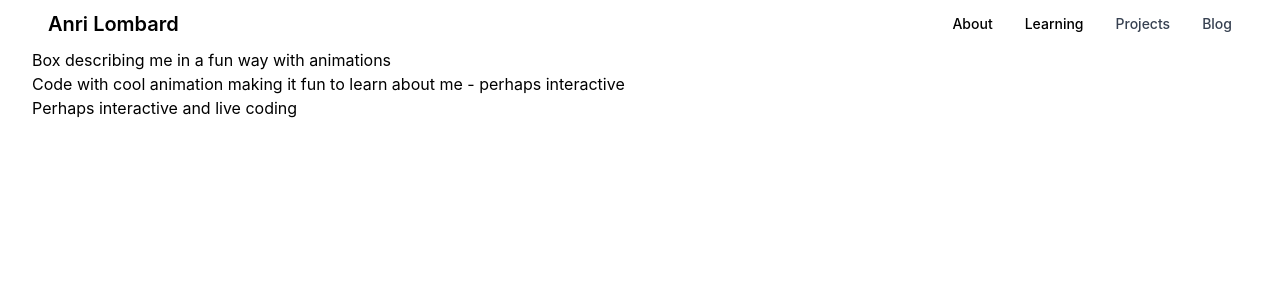
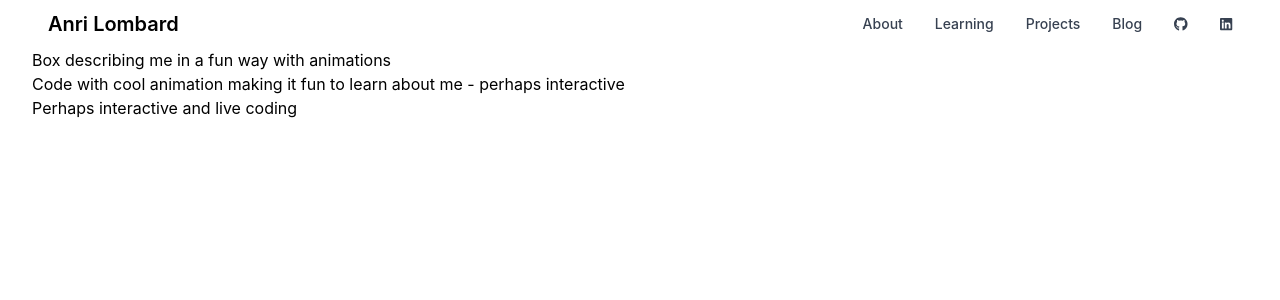
Before and after one commit to Anri-Lombard/Anri-Lombard-v4, a Next.js app: page /about in a window 1280 px wide. Shown: the top 300 px of the page. Built offline with nearby package versions, Linux system fonts and the light colour scheme.

Commit message:
Navbar done

```diff
--- a/components/navbar.tsx
+++ b/components/navbar.tsx
@@ -1,40 +1,21 @@
 import Link from 'next/link';
+import { FontAwesomeIcon } from '@fortawesome/react-fontawesome';
+import {
+    faGithub,
+    faLinkedin
+} from "@fortawesome/free-brands-svg-icons";
 
 function Navbar() {
+    // Styling
+    const linkStyles = "block py-2 pr-4 pl-3 text-gray-700 border-b border-gray-100 hover:bg-gray-50 md:hover:bg-transparent md:border-0 md:hover:text-blue-700 md:p-0 dark:text-gray-400 md:dark:hover:text-white dark:hover:bg-gray-700 dark:hover:text-white md:dark:hover:bg-transparent dark:border-gray-700";
+
     return (
-        // <div className="navbar flex flex-row">
-        //     <div className="basis-1/4 navbar-brand self-center hover:animate-pulse">
-        //         <Link href="/">
-        //             Anri Lombard
-        //         </Link>
-        //     </div>
-        //     {/* <div className=""></div> */}
-        //     <div className="basis-1/5 self-center navbar-item">
-        //         <Link href="/about">
-        //             About
-        //         </Link>
-        //     </div>
-        //     <div className="basis-1/5 self-center navbar-item">
-        //         <Link href="/learning">
-        //             Learning
-        //         </Link>
-        //     </div>
-        //     <div className="basis-1/5 self-center navbar-item">
-        //         <Link href="/projects">
-        //             Projects
-        //         </Link>
-        //     </div>
-        //     <div className="basis-1/5 self-center navbar-item">
-        //         <Link href="https://anri-lombard.github.io/">
-        //             Blog
-        //         </Link> and SM
-        //     </div>
-        // </div>
-
         <nav className="bg-white border-gray-200 px-2 sm:px-4 py-2.5 rounded dark:bg-gray-900">
-            <div className="container flex flex-wrap justify-between items-center mx-auto">
-                <Link href="/" className="flex items-center">
-                    <span className="self-center text-xl font-semibold whitespace-nowrap dark:text-white">Anri Lombard</span>
+            <div className="container flex flex-wrap justify-between items-center mx-auto cursor-pointer">
+                <Link href="/">
+                    <span className="flex items-center self-center text-xl font-semibold whitespace-nowrap dark:text-white">
+                    Anri Lombard
+                    </span>
                 </Link>
                 <button data-collapse-toggle="navbar-default" type="button" className="inline-flex items-center p-2 ml-3 text-sm text-gray-500 rounded-lg md:hidden hover:bg-gray-100 focus:outline-none focus:ring-2 focus:ring-gray-200 dark:text-gray-400 dark:hover:bg-gray-700 dark:focus:ring-gray-600" aria-controls="navbar-default" aria-expanded="false">
                     <span className="sr-only">Open main menu</span>
@@ -42,17 +23,27 @@ function Navbar() {
                 </button>
                 <div className="hidden w-full md:block md:w-auto" id="navbar-default">
                     <ul className="flex flex-col mt-4 md:flex-row md:space-x-8 md:mt-0 md:text-sm md:font-medium">
-                        <li>
-                            <Link href="/about" className="block py-2 pr-4 pl-3 text-gray-700 border-b border-gray-100 hover:bg-gray-50 md:hover:bg-transparent md:border-0 md:hover:text-blue-700 md:p-0 dark:text-gray-400 md:dark:hover:text-white dark:hover:bg-gray-700 dark:hover:text-white md:dark:hover:bg-transparent dark:border-gray-700">About</Link>
+                        <li className={linkStyles}>
+                            <Link href="/about">About</Link>
                         </li>
-                        <li>
-                            <Link href="/learning" className="block py-2 pr-4 pl-3 text-gray-700 border-b border-gray-100 hover:bg-gray-50 md:hover:bg-transparent md:border-0 md:hover:text-blue-700 md:p-0 dark:text-gray-400 md:dark:hover:text-white dark:hover:bg-gray-700 dark:hover:text-white md:dark:hover:bg-transparent dark:border-gray-700">Learning</Link>
+                        <li className={linkStyles}>
+                            <Link href="/learning">Learning</Link>
                         </li>
-                        <li>
-                            <a href="/projects" className="block py-2 pr-4 pl-3 text-gray-700 border-b border-gray-100 hover:bg-gray-50 md:hover:bg-transparent md:border-0 md:hover:text-blue-700 md:p-0 dark:text-gray-400 md:dark:hover:text-white dark:hover:bg-gray-700 dark:hover:text-white md:dark:hover:bg-transparent dark:border-gray-700">Projects</a>
+                        <li className={linkStyles}>
+                            <Link href="/projects">Projects</Link>
                         </li>
-                        <li>
-                            <a href="https://anri-lombard.github.io/" className="block py-2 pr-4 pl-3 text-gray-700 hover:bg-gray-50 md:hover:bg-transparent md:border-0 md:hover:text-blue-700 md:p-0 dark:text-gray-400 md:dark:hover:text-white dark:hover:bg-gray-700 dark:hover:text-white md:dark:hover:bg-transparent">Blog</a>
+                        <li className={linkStyles}>
+                            <Link href="https://anri-lombard.github.io/">Blog</Link>
+                        </li>
+                        <li className={`cursor-pointer ${linkStyles}`}>
+                            <Link href="https://github.com/Anri-Lombard">
+                                <FontAwesomeIcon icon={faGithub} />
+                            </Link>
+                        </li>
+                        <li className={`cursor-pointer ${linkStyles}`}>
+                            <Link href="https://www.linkedin.com/in/anri-lombard-ab37ab201/">
+                                <FontAwesomeIcon icon={faLinkedin} />
+                            </Link>
                         </li>
                     </ul>
                 </div>
--- a/package.json
+++ b/package.json
@@ -9,6 +9,9 @@
     "lint": "next lint"
   },
   "dependencies": {
+    "@fortawesome/fontawesome-svg-core": "^6.1.1",
+    "@fortawesome/free-brands-svg-icons": "^6.1.1",
+    "@fortawesome/react-fontawesome": "^0.2.0",
     "next": "12.2.2",
     "react": "18.2.0",
     "react-dom": "18.2.0"
--- a/pages/_app.tsx
+++ b/pages/_app.tsx
@@ -1,6 +1,9 @@
 import '../styles/globals.css'
 import type { AppProps } from 'next/app'
 import Navbar from '../components/navbar'
+import "@fortawesome/fontawesome-svg-core/styles.css"; // import Font Awesome CSS
+import { config } from "@fortawesome/fontawesome-svg-core";
+config.autoAddCss = false; // Tell Font Awesome to skip adding the CSS automatically since it's being imported above
 
 function MyApp({ Component, pageProps }: AppProps) {
   return (
```
Also changed, not shown: 2 other files (tests, documents, lock files or other folders).
